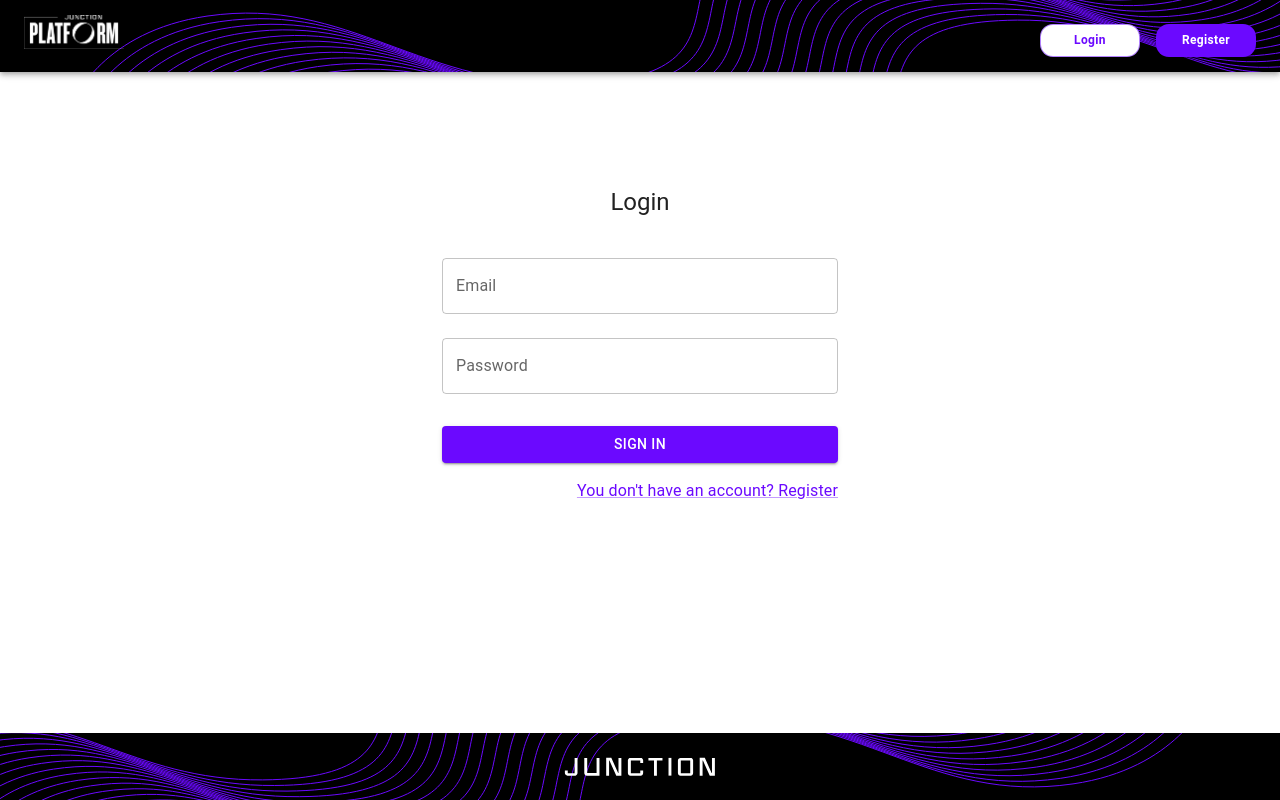
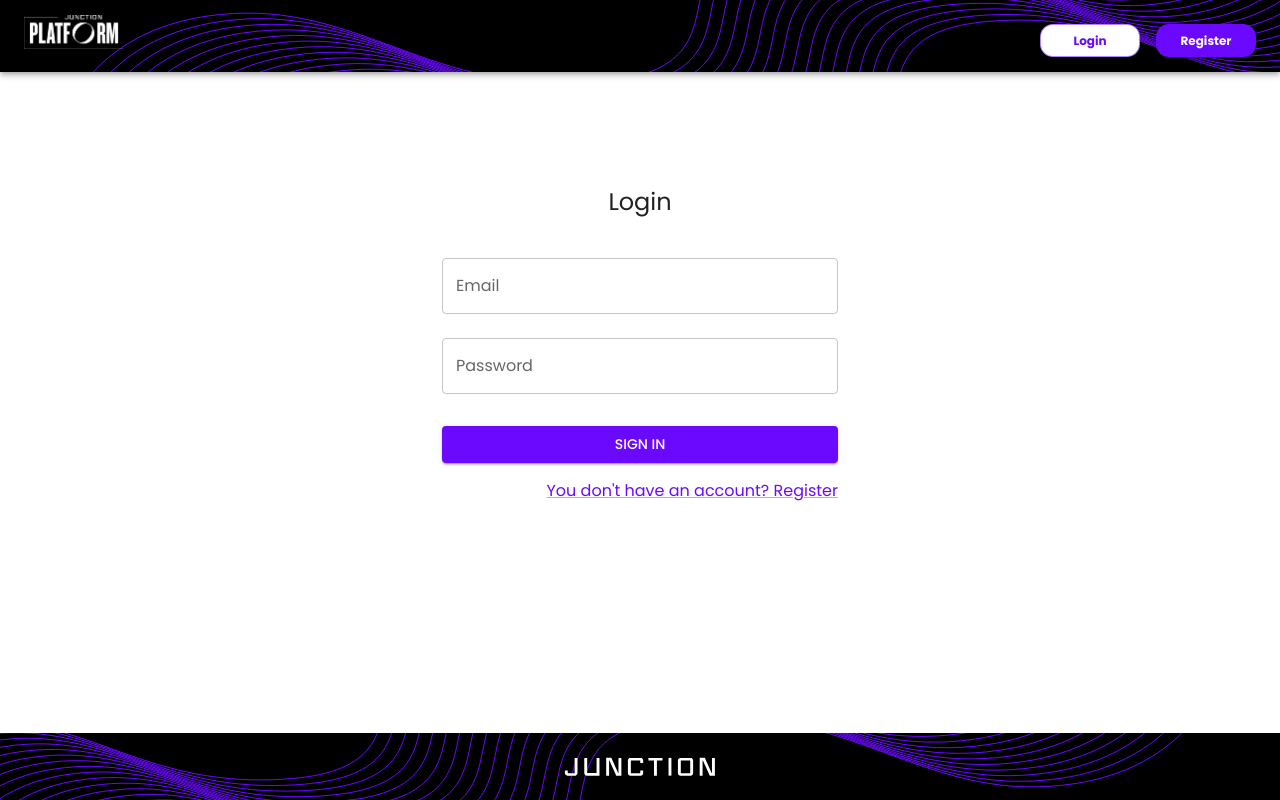
Before and after one commit to TungNguyen12/QR_Code_Generator_Frontend, a React (Create React App) app: page /login in a window 1280 px wide. Built offline with nearby package versions, Linux system fonts and the light colour scheme.

Commit message:
add redirect, add font

```diff
--- a/public/index.html
+++ b/public/index.html
@@ -10,6 +10,12 @@
       content="Web site created using create-react-app"
     />
     <link rel="apple-touch-icon" href="%PUBLIC_URL%/logo192.png" />
+    <!-- Link to Google Fonts for Poppins -->
+    <link
+      href="https://fonts.googleapis.com/css2?family=Poppins:wght@300;400;500;600;700&display=swap"
+      rel="stylesheet"
+    />
+
     <!--
       manifest.json provides metadata used when your web app is installed on a
       user's mobile device or desktop. See https://developers.google.com/web/fundamentals/web-app-manifest/
--- a/src/theme.ts
+++ b/src/theme.ts
@@ -3,8 +3,11 @@ import { createTheme } from '@mui/material/styles'
 const theme = createTheme({
   palette: {
     primary: {
-      main: 'rgb(107, 9, 255)', // Setting the primary color
+      main: 'rgb(107, 9, 255)',
     },
+  },
+  typography: {
+    fontFamily: '"Poppins", sans-serif',
   },
 })
 
```
Also changed, not shown: 1 other file (tests, documents, lock files or other folders).
